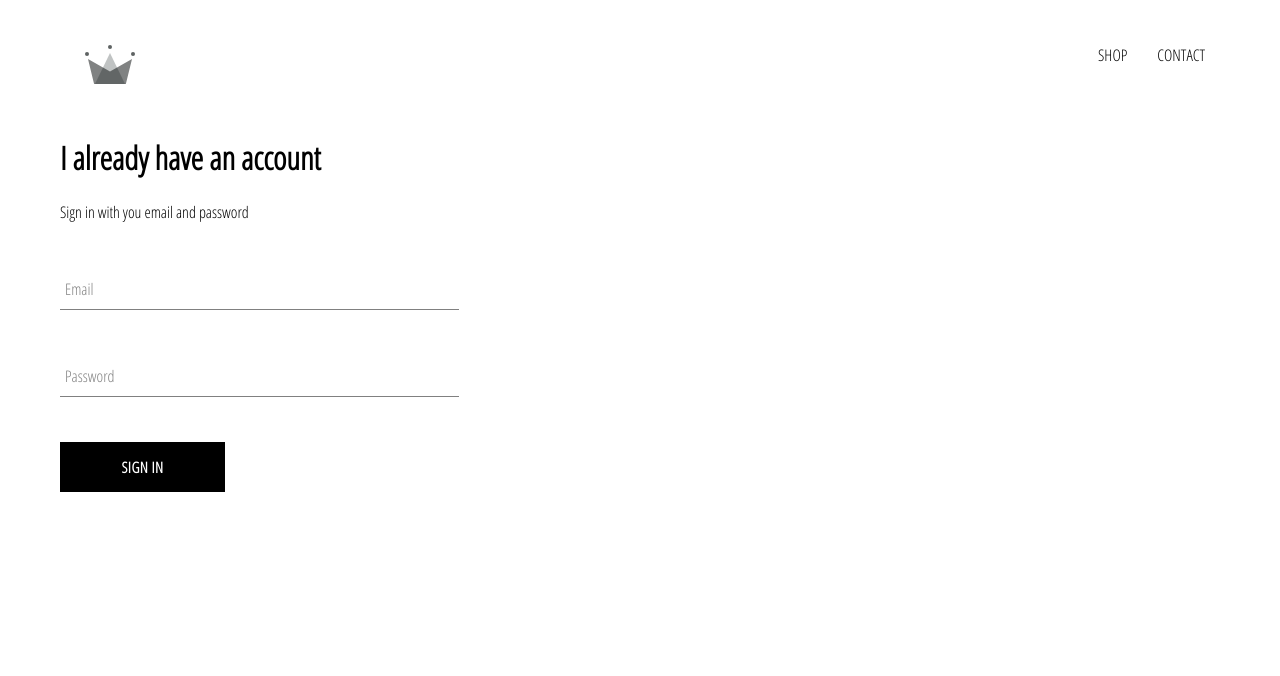
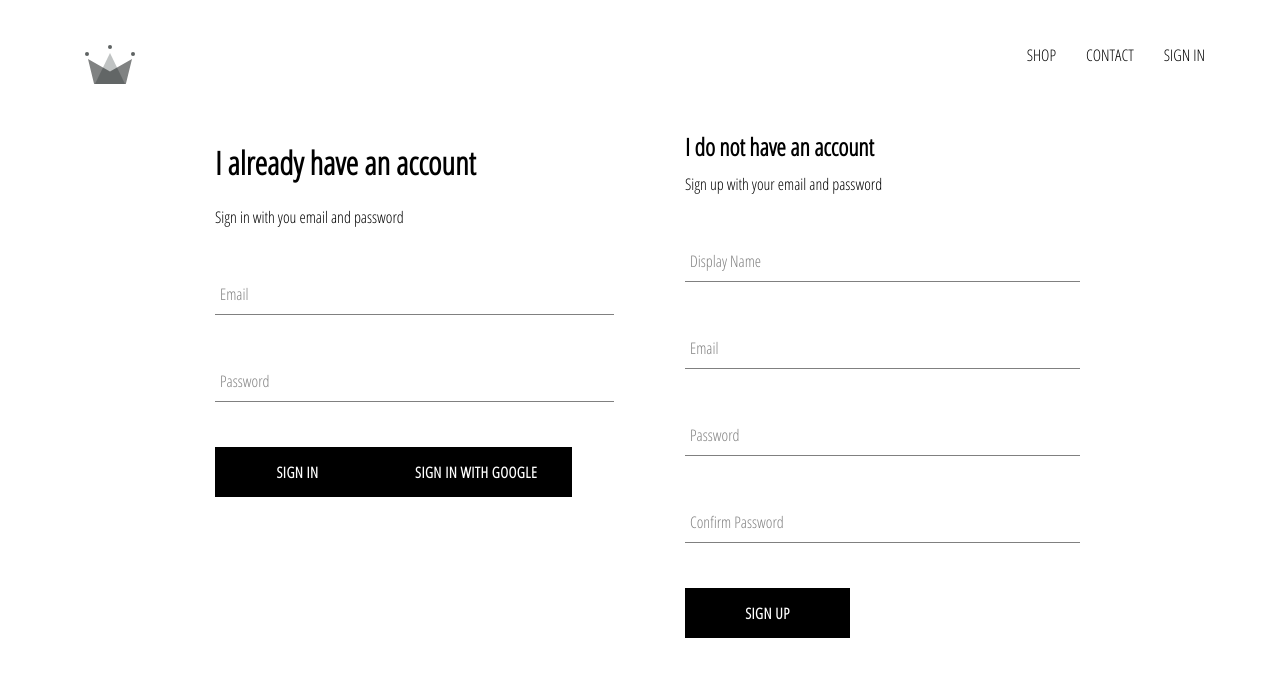
Before and after one commit to tristancclark/crwn-clothin, a React (Create React App) app: page /signin in a window 1280 px wide. Shown: the top 676 px of the page. Built offline with nearby package versions, Linux system fonts and the light colour scheme; no server answers.

Commit message:
implemented sign in and up uding firebase utils

```diff
--- a/src/App.js
+++ b/src/App.js
@@ -5,11 +5,45 @@
 import ShopPage from './pages/shop/shop.component';
 import Header from './components/header/header.component'
 import SignInAndSignUp from './pages/sign-in-sign-up/sign-in-sign-up.component';
+import { auth, createUserProfileDocument } from './firebase/firebase.utils';
 
-function App() {
+class App extends React.Component {
+  constructor(props) {
+    super(props)
+
+    this.state = {
+      currentUser: null,
+    }
+  }
+
+  componentDidMount() {
+    this.unsubsribeFromAuth = auth.onAuthStateChanged(async userAuth => {
+      if (userAuth) {
+        const userRef = await createUserProfileDocument(userAuth);
+
+        //listen to userRef for any changes to data
+        userRef.onSnapshot(snapShot => (
+          this.setState({
+            currentUser: snapShot.id,
+            ...snapShot.data()
+          })
+        ));
+      } else {
+        this.setState({currentUser: userAuth});
+      }
+    });
+  }
+
+  unsubsribeFromAuth = null;
+
+  componentWillUnmount() {
+    this.unsubsribeFromAuth();
+  }
+
+  render() {
     return (
       <div>
-      <Header />
+        <Header currentUser={this.state.currentUser}/>
         <Switch>
           <Route exact path='/' component={HomePage}/>
           <Route exact path='/shop' component={ShopPage}/>
@@ -18,5 +52,6 @@
       </div>
     );
   }
+}
 
 export default App;
--- a/src/components/header/header.component.jsx
+++ b/src/components/header/header.component.jsx
@@ -1,9 +1,10 @@
 import React from 'react';
 import './header.styles.scss';
 import { Link } from 'react-router-dom';
-import { ReactComponent as Logo } from '../../assets/crown.svg'
+import { ReactComponent as Logo } from '../../assets/crown.svg';
+import { auth } from '../../firebase/firebase.utils';
 
-const Header = () => (
+const Header = ({currentUser}) => (
     <div className='header'>
         <Link className='logo-container' to='/'>
             <Logo className='logo' />
@@ -11,8 +12,14 @@
         <div className='options'>
             <Link className='option' to='/shop'>SHOP</Link>
             <Link className='option' to='/shop'>CONTACT</Link>
+            {
+                currentUser ?
+                (<div className='option' onClick={() => auth.signOut()}>SIGN OUT</div>) :
+                (<Link className='option' to='/signin'>SIGN IN</Link>)
+            }
         </div>
     </div>
 )
 
+
 export default Header;
--- a/src/components/header/header.styles.scss
+++ b/src/components/header/header.styles.scss
@@ -20,6 +20,7 @@
 
       .option {
         padding: 10px 15px;
+        cursor: pointer;
       }
     }
   }
--- a/src/components/sign-in/sign-in.component.jsx
+++ b/src/components/sign-in/sign-in.component.jsx
@@ -2,6 +2,7 @@
 import './sign-in.styles.scss';
 import FormInput from '../form-input/form-input.component';
 import CustomButton from '../custom-button/custom-button.component';
+import { signInWithGoogle } from '../../firebase/firebase.utils';
 
 class SignIn extends React.Component {
     constructor(props) {
@@ -48,6 +49,7 @@
                     >
                     </FormInput>
                     <CustomButton type='submit'>Sign in</CustomButton>
+                    <CustomButton onClick={signInWithGoogle} type='submit'>Sign in with Google </CustomButton>
                 </form>
             </div>
         )
--- /dev/null
+++ b/src/components/sign-up/sign-up.component.jsx
@@ -0,0 +1,94 @@
+import React from 'react';
+import FormInput from '../form-input/form-input.component';
+import CustomButton from '../custom-button/custom-button.component';
+import { auth, createUserProfileDocument } from '../../firebase/firebase.utils';
+import './sign-up.styles.scss';
+
+class SignUp extends React.Component {
+    constructor(props) {
+        super(props);
+
+        this.state = {
+            displayName: '',
+            email: '',
+            password: '',
+            confirmPassword: ''
+        }
+    }
+
+    handleSubmit = async event => {
+        event.preventDefault();
+        const { displayName, email, password, confirmPassword } = this.state;
+
+        if (password !== confirmPassword) {
+            alert('Passwords do not match');
+            return;
+        }
+
+        try {
+            const { user } = await auth.createUserWithEmailAndPassword(email, password);
+            createUserProfileDocument(user, { displayName });
+        } catch (error) {
+            console.error(error);
+        }
+
+        this.setState({
+            displayName: '',
+            email: '',
+            password: '',
+            confirmPassword: ''
+        });
+    }
+
+    handleChange = event => {
+        const { name, value } = event.target;
+        this.setState({[name]: value});
+    }
+
+    render() {
+        const { displayName, email, password, confirmPassword } = this.state;
+        return (
+            <div className='sign-up'>
+                <h2 className='title'>I do not have an account</h2>
+                <span>Sign up with your email and password</span>
+                <form className='sign-up-form' onSubmit={this.handleSubmit}>
+                    <FormInput
+                        type='text'
+                        name='displayName'
+                        value={displayName}
+                        onChange={this.handleChange}
+                        label='Display Name'
+                        required
+                    ></FormInput>
+                    <FormInput
+                        type='email'
+                        name='email'
+                        value={email}
+                        onChange={this.handleChange}
+                        label='Email'
+                        required
+                    ></FormInput>
+                    <FormInput
+                        type='password'
+                        name='password'
+                        value={password}
+                        onChange={this.handleChange}
+                        label='Password'
+                        required
+                    ></FormInput>
+                    <FormInput
+                        type='password'
+                        name='confirmPassword'
+                        value={confirmPassword}
+                        onChange={this.handleChange}
+                        label='Confirm Password'
+                        required
+                    ></FormInput>
+                    <CustomButton type='submit'>SIGN UP</CustomButton>
+                </form>
+            </div>
+        )
+    }
+}
+
+export default SignUp;
--- /dev/null
+++ b/src/components/sign-up/sign-up.styles.scss
@@ -0,0 +1,9 @@
+.sign-up {
+    display: flex;
+    flex-direction: column;
+    width: 380px;
+
+    .title {
+        margin: 10px 0;
+    }
+}
--- a/src/firebase/firebase.utils.js
+++ b/src/firebase/firebase.utils.js
@@ -14,3 +14,38 @@
 };
 
 firebase.initializeApp(config);
+
+export const auth = firebase.auth();
+export const firestore = firebase.firestore();
+
+const provider = new firebase.auth.GoogleAuthProvider();
+provider.setCustomParameters({ prompt : 'select_account'});
+export const signInWithGoogle = () => auth.signInWithPopup(provider);
+
+export const createUserProfileDocument = async (userAuth, additionalData) => {
+    if (!userAuth) return;
+
+    const userRef = firestore.doc(`users/${userAuth.uid}`);
+
+    const snapShot = await userRef.get();
+
+    if (!snapShot.exists) {
+        const { displayName, email } = userAuth;
+        const createdAt = new Date();
+
+        try {
+            await userRef.set({
+                displayName,
+                email,
+                createdAt,
+                ...additionalData
+            })
+        } catch (error) {
+            console.log(error);
+        }
+    }
+
+    return userRef;
+}
+
+export default firebase;
--- a/src/pages/sign-in-sign-up/sign-in-sign-up.component.jsx
+++ b/src/pages/sign-in-sign-up/sign-in-sign-up.component.jsx
@@ -1,10 +1,12 @@
 import React from 'react';
 import './sign-in-sign-up.styles.scss';
 import SignIn from '../../components/sign-in/sign-in.component';
+import SignUp from '../../components/sign-up/sign-up.component';
 
 const SignInAndSignUp = () => (
-    <div className='sign-in-and-sign-up'>
+    <div className='sign-in-sign-up'>
         <SignIn/>
+        <SignUp/>
     </div>
 );
 
--- a/src/pages/sign-in-sign-up/sign-in-sign-up.styles.scss
+++ b/src/pages/sign-in-sign-up/sign-in-sign-up.styles.scss
@@ -0,0 +1,7 @@
+.sign-in-sign-up {
+    width: 850px;
+    display: flex;
+    justify-content: space-between;
+    margin: 30px auto;
+
+}
```
Lines whose indentation alone changed are shown as unchanged.
